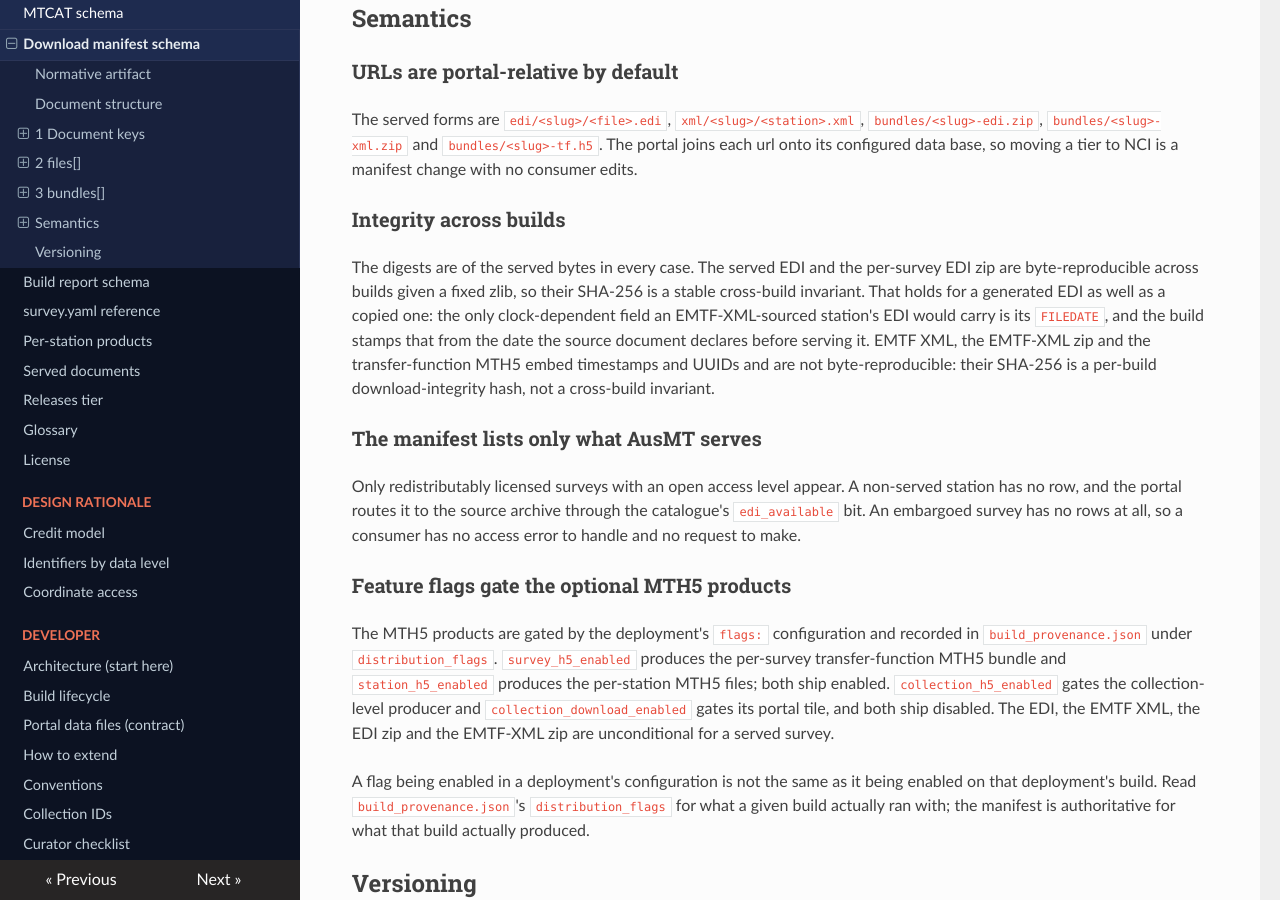
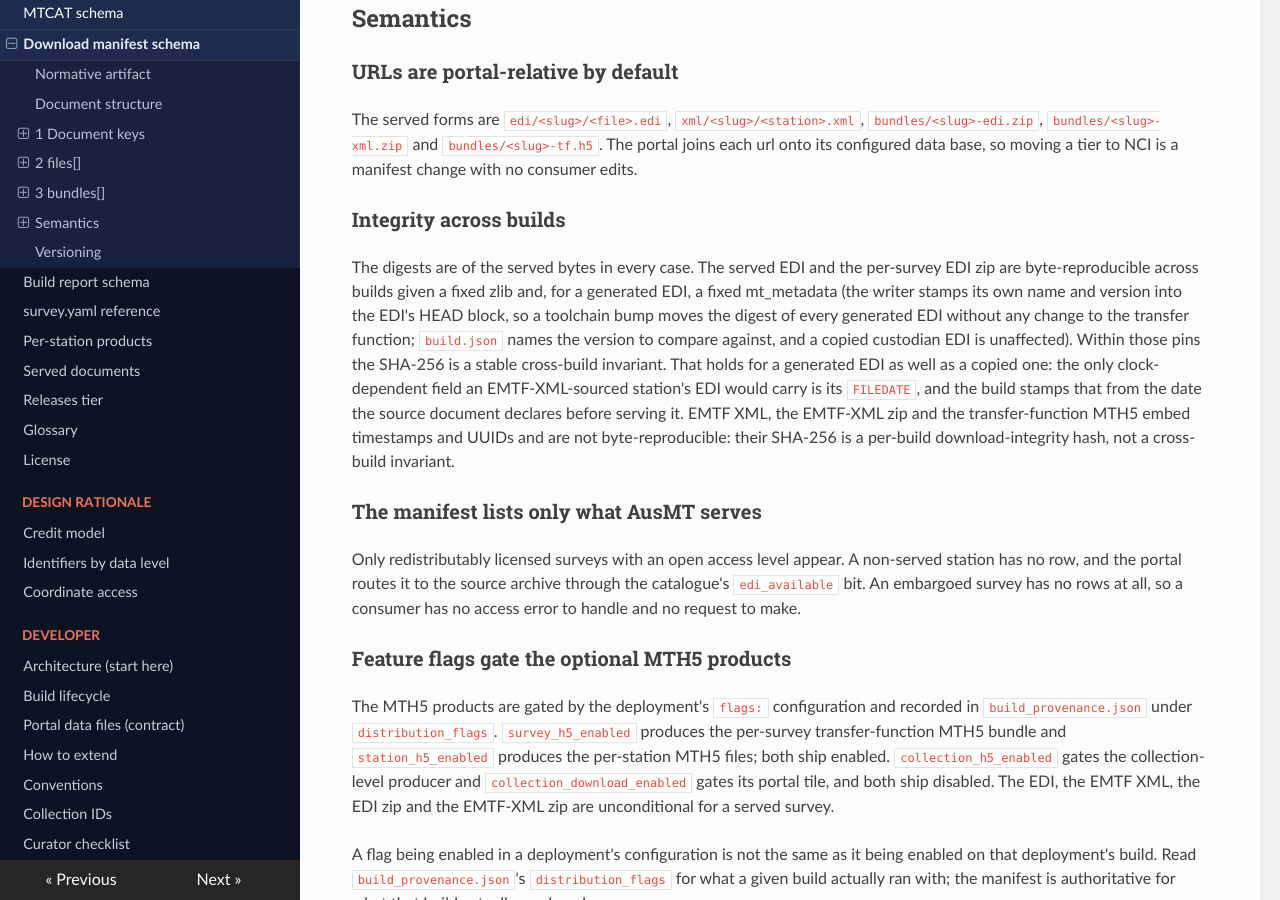
Before and after one commit to bvkay/ausmt, an MkDocs documentation site: the page built from docs/docs/reference/manifest-schema.md, in a window 1280 px wide and 900 px high, scrolled down 8936 px. Built offline with MkDocs 1.6.1, drawn with Linux system fonts in a browser that asks for light colours; nearby versions of some CDN libraries.

Commit message:
docs: a generated EDI's digest also moves with mt_metadata, and now says so
The cross-build invariant paragraphs named zlib as the only toolchain the
digests depend on, written when every served EDI was a custodian copy. A
generated EDI carries the writer's own PROGVERS in its HEAD block, so a
toolchain bump moves every generated digest with no change to the transfer
function. Both statements (the schema reference and the producer contract)
now name the mt_metadata pin beside zlib and point at build.json for the
version to compare against.

Battery: mkdocs strict clean, portal 165, zero em dashes in added lines.

```diff
--- a/docs/docs/reference/manifest-schema.md
+++ b/docs/docs/reference/manifest-schema.md
@@ -353,10 +353,13 @@ base, so moving a tier to NCI is a manifest change with no consumer edits.
 ### Integrity across builds
 
 The digests are of the served bytes in every case. The served EDI and the per-survey EDI zip are
-byte-reproducible across builds given a fixed zlib, so their SHA-256 is a stable cross-build invariant.
-That holds for a generated EDI as well as a copied one: the only clock-dependent field an
-EMTF-XML-sourced station's EDI would carry is its `FILEDATE`, and the build stamps that from the date
-the source document declares before serving it. EMTF XML, the EMTF-XML zip and the transfer-function
+byte-reproducible across builds given a fixed zlib and, for a generated EDI, a fixed mt_metadata
+(the writer stamps its own name and version into the EDI's HEAD block, so a toolchain bump moves the
+digest of every generated EDI without any change to the transfer function; `build.json` names the
+version to compare against, and a copied custodian EDI is unaffected). Within those pins the SHA-256
+is a stable cross-build invariant. That holds for a generated EDI as well as a copied one: the only
+clock-dependent field an EMTF-XML-sourced station's EDI would carry is its `FILEDATE`, and the build
+stamps that from the date the source document declares before serving it. EMTF XML, the EMTF-XML zip and the transfer-function
 MTH5 embed timestamps and UUIDs and are not byte-reproducible: their SHA-256 is a per-build
 download-integrity hash, not a cross-build invariant.
 
```
Also changed, not shown: docs/docs/developer/data-files.md (+3 -1 lines).
